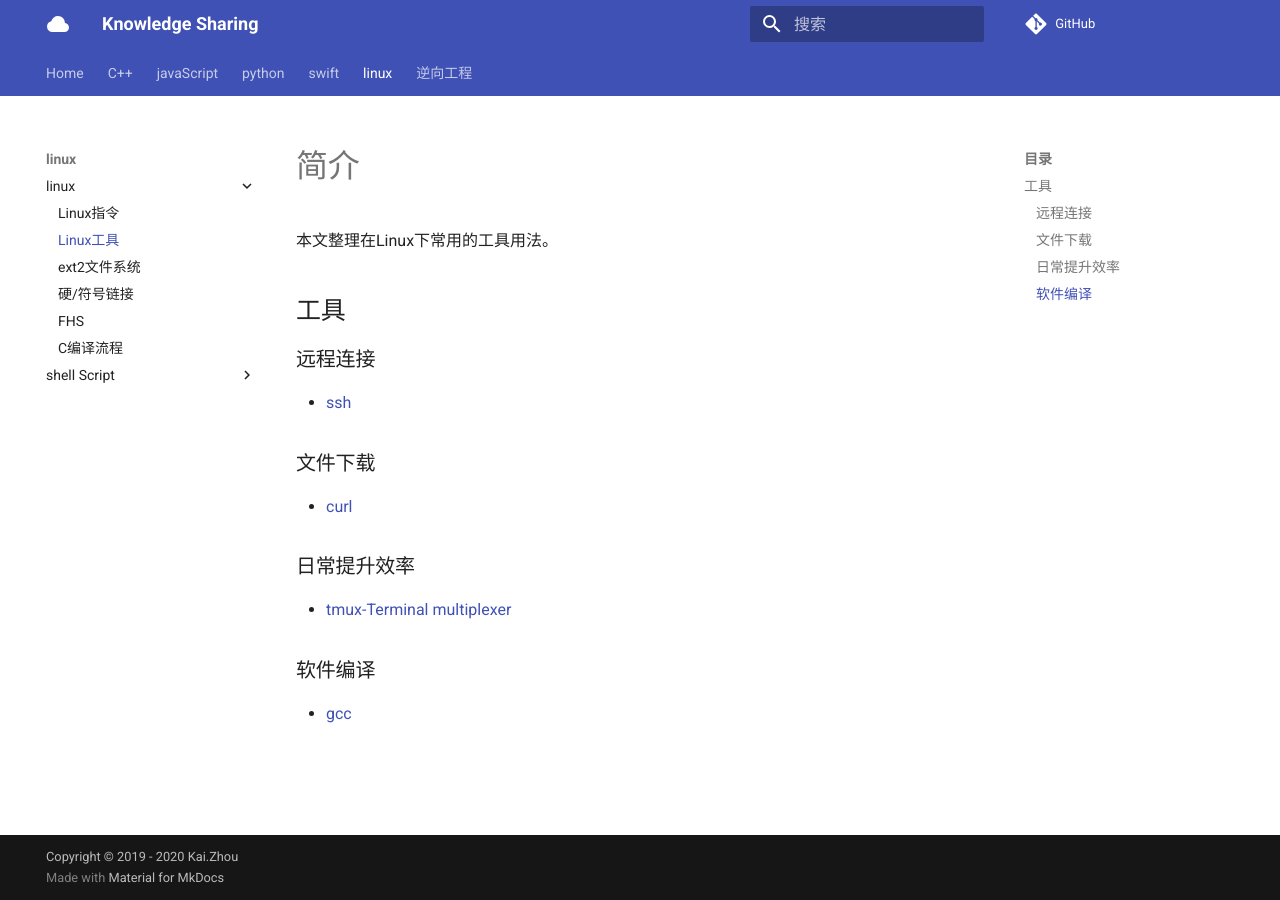
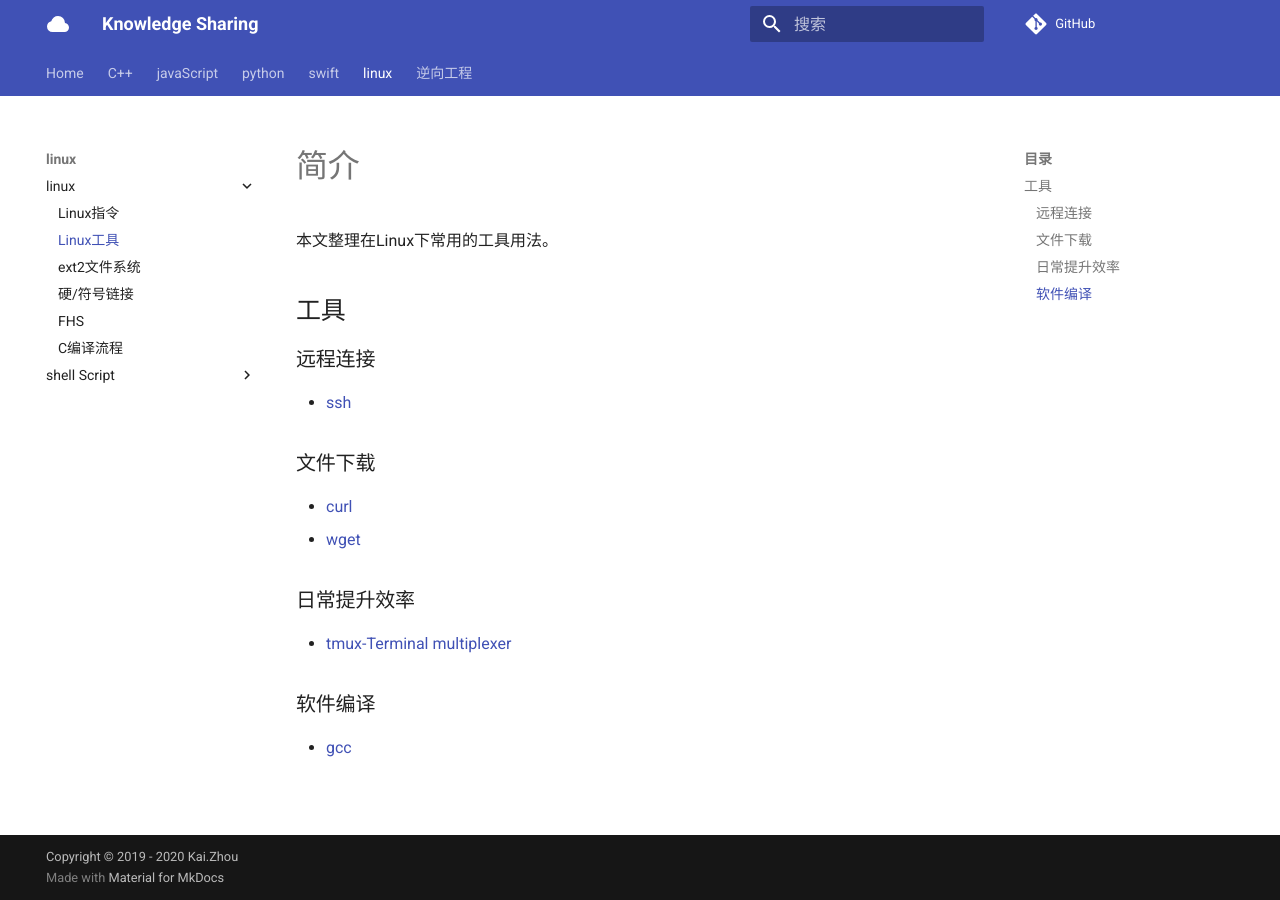
Before and after one commit to zhoukaidev/ks_blog, an MkDocs documentation site: the page built from docs/shell/linux/tools.md, in a window 1280 px wide. Built offline with MkDocs 1.6.1 and Material for MkDocs 9.7.7, drawn with Linux system fonts in a browser that asks for light colours; comment, search, counter and statistics services are not loaded.

Commit message:
Update tools.md

```diff
--- a/docs/shell/linux/tools.md
+++ b/docs/shell/linux/tools.md
@@ -11,6 +11,7 @@
 ### 文件下载
 
   * [curl](tools/curl.md)
+  * [wget](tools/wget.md)
 
 ### 日常提升效率
 
```
